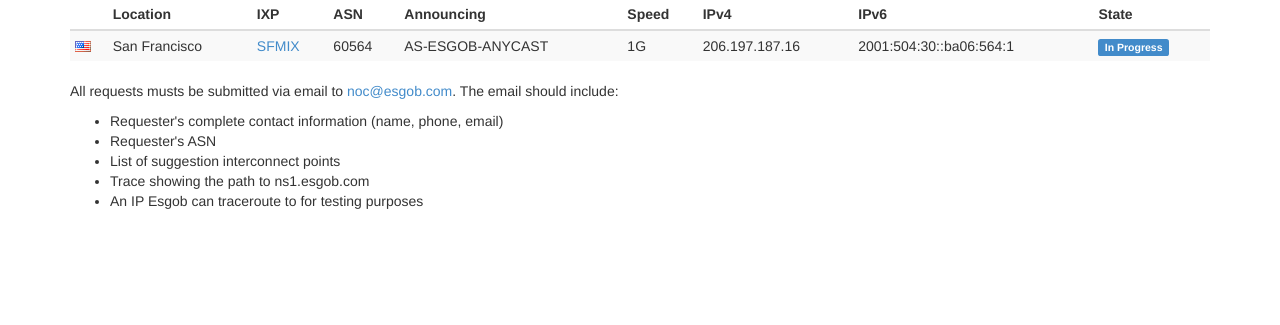
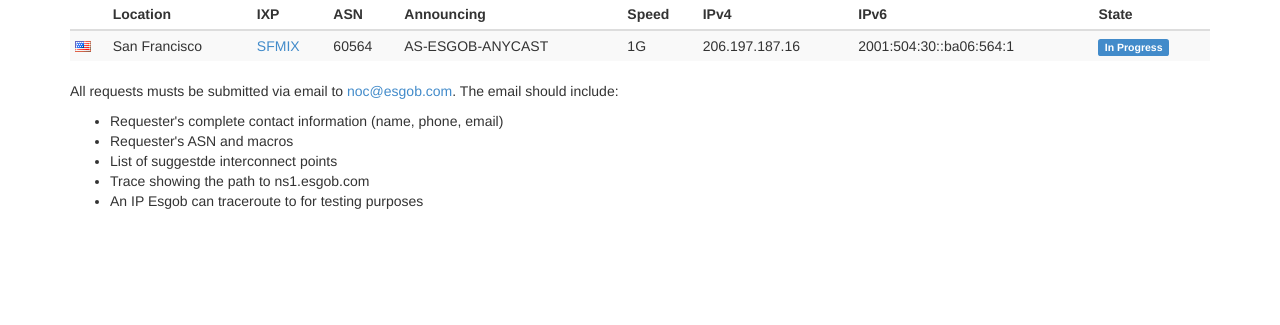
Before and after one commit to flyworker/nocwebsite, a Python web app: template templates/peering.html in a window 1280 px wide. Shown: the part 201-526 px from the top of the page. Run offline with Jinja, Linux system fonts and the light colour scheme; the template is opened without the code that fills it, so the values that code supplies are empty; some libraries are stand-ins or nearby versions.

```diff
--- a/templates/peering.html
+++ b/templates/peering.html
@@ -38,8 +38,8 @@
         <p>All requests musts be submitted via email to <a href="mailto:noc@esgob.com">noc@esgob.com</a>. The email should include:<p>
         <p><ul>
             <li>Requester's complete contact information (name, phone, email)</li>
-            <li>Requester's ASN</li>
-            <li>List of suggestion interconnect points</li>
+            <li>Requester's ASN and macros</li>
+            <li>List of suggestde interconnect points</li>
             <li>Trace showing the path to ns1.esgob.com</li>
             <li>An IP Esgob can traceroute to for testing purposes</li>
         </ul></p>
```
